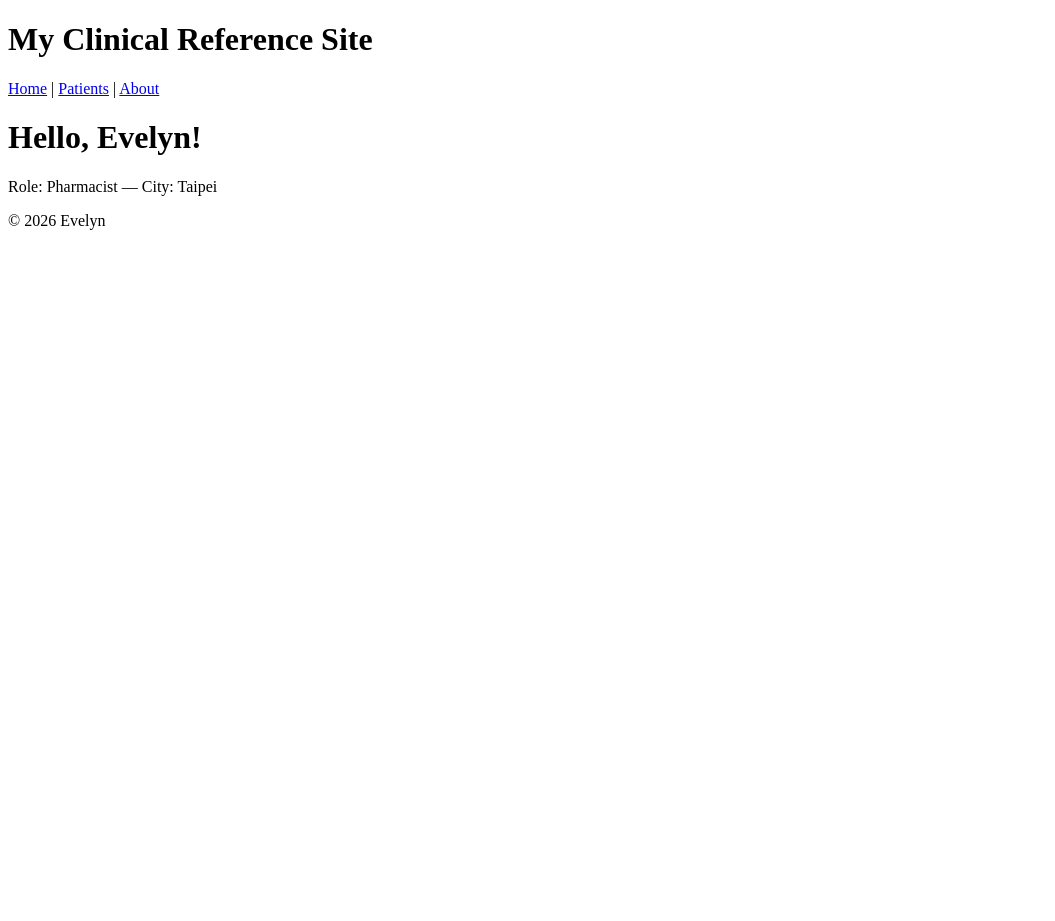
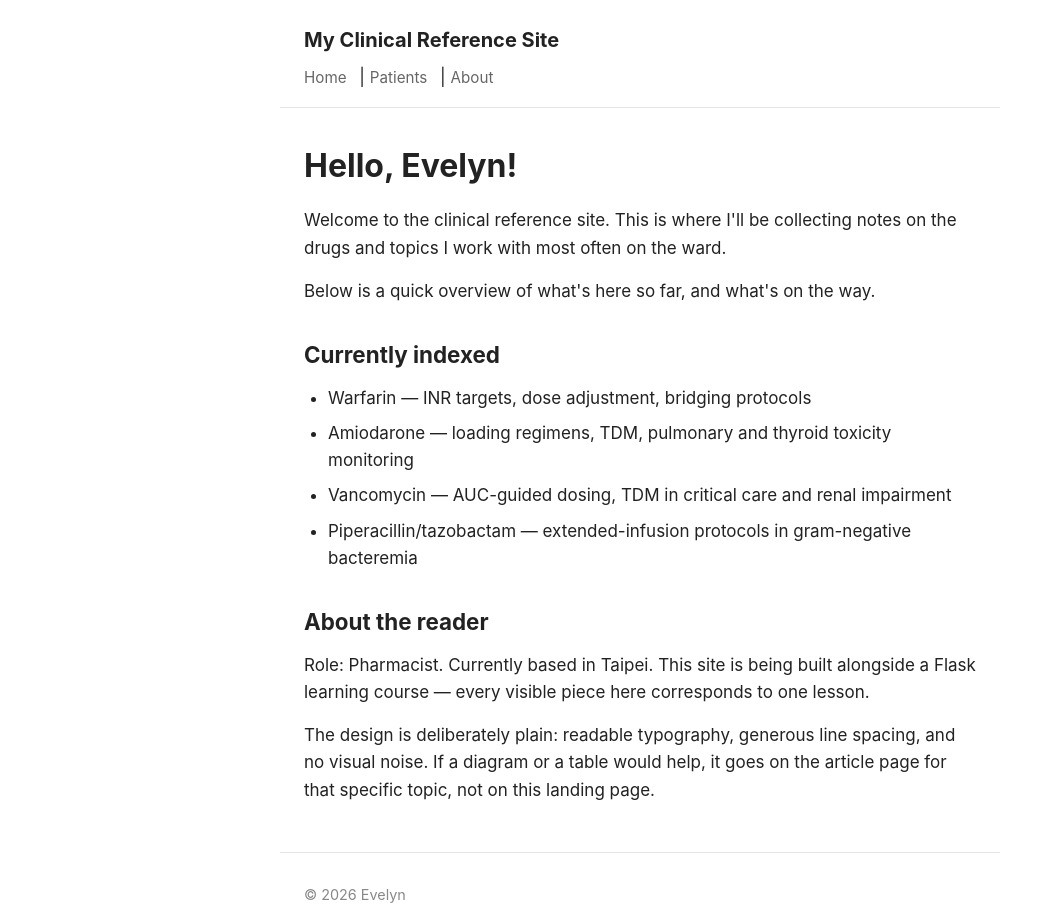
Before and after one commit to Evelyn68961/flask-app, a Flask app: page / in a window 1280 px wide. Shown: the whole page, without its empty margins (0-1055 px from the left). Before the commit the page ends 230 px from the top, so only its background shows below. Run offline with Flask 3, Linux system fonts and the light colour scheme.

Commit message:
static files + css

```diff
--- /dev/null
+++ b/static/style.css
@@ -0,0 +1,112 @@
+
+/* --- Layer 1: reset ------------------------- */
+/* Predictable box math; strip browser default page margins. */
+* {
+    box-sizing: border-box;
+}
+
+body {
+    margin: 0;
+    padding: 0;
+}
+
+/* --- Layer 2: typography -------------------- */
+/* System font stack + comfortable size, spacing, and color for long-form reading. */
+body {
+    font-family: -apple-system, BlinkMacSystemFont, "Segoe UI", Roboto, sans-serif;
+    font-size: 17px;
+    line-height: 1.6;
+    color: #222;
+}
+
+/* --- Layer 3: content container ------------- */
+/* Constrain line length; center on the page. */
+main {
+    max-width: 720px;
+    margin: 2rem auto;
+    padding: 0 1.5rem;
+}
+
+/* --- Layer 4: header/footer match container - */
+/* Keep header and footer aligned with main's left/right edges. */
+header,
+footer {
+    max-width: 720px;
+    margin: 0 auto;
+    padding: 0 1.5rem;
+}
+
+/* --- Layer 5: header polish ----------------- */
+/* Vertical rhythm, divider line, and softer nav links. */
+header {
+    padding-top: 1.5rem;
+    padding-bottom: 1rem;
+    margin-bottom: 2rem;
+    border-bottom: 1px solid #e5e5e5;
+}
+
+header h1 {
+    font-size: 1.25rem;
+    font-weight: 700;
+    margin: 0 0 0.5rem;
+}
+
+header nav a {
+    color: #666;
+    font-size: 0.95rem;
+    text-decoration: none;
+    margin-right: 0.5rem;
+}
+
+header nav a:hover {
+    color: #222;
+    text-decoration: underline;
+}
+
+/* --- Layer 6: article typography ------------ */
+/* Heading sizes, paragraph and list spacing inside <main>. */
+main h1 {
+    font-size: 2rem;
+    margin: 0 0 1rem;
+}
+
+main h2 {
+    font-size: 1.4rem;
+    margin: 2rem 0 0.75rem;
+}
+
+main p {
+    margin: 0 0 1rem;
+}
+
+main ul {
+    padding-left: 1.5rem;
+    margin: 0 0 1rem;
+}
+
+main li {
+    margin-bottom: 0.5rem;
+}
+
+/* --- Layer 7: footer ------------------------ */
+/* Muted, smaller, with a top divider mirroring the header. */
+footer {
+    margin-top: 3rem;
+    padding-top: 1rem;
+    border-top: 1px solid #e5e5e5;
+    color: #888;
+    font-size: 0.9rem;
+}
+
+/* --- Layer 8: warning badge ----------------- */
+/* Requires patients.html to use <span class="warning">…</span>
+   instead of inline style="color: red;". */
+.warning {
+    display: inline-block;
+    background: #fee;
+    color: #c00;
+    padding: 0.1rem 0.5rem;
+    border-radius: 4px;
+    font-size: 0.85rem;
+    margin-left: 0.5rem;
+}
--- a/templates/base.html
+++ b/templates/base.html
@@ -2,6 +2,7 @@
 <html>
 <head>
     <title>{% block title %}My Clincal Reference Site{% endblock %}</title>
+    <link rel="stylesheet" href="{{ url_for('static', filename='style.css') }}">
 </head>
 <body>
     <header>
--- a/templates/index.html
+++ b/templates/index.html
@@ -4,5 +4,24 @@
 
 {% block content %}
     <h1>Hello, {{ name }}!</h1>
-    <p>Role: {{ role }} — City: {{ city }}</p>
+    <p>Welcome to the clinical reference site. This is where I'll be collecting
+       notes on the drugs and topics I work with most often on the ward.</p>
+    <p>Below is a quick overview of what's here so far, and what's on the way.</p>
+
+    <h2>Currently indexed</h2>
+    <ul>
+        <li>Warfarin — INR targets, dose adjustment, bridging protocols</li>
+        <li>Amiodarone — loading regimens, TDM, pulmonary and thyroid toxicity monitoring</li>
+        <li>Vancomycin — AUC-guided dosing, TDM in critical care and renal impairment</li>
+        <li>Piperacillin/tazobactam — extended-infusion protocols in gram-negative bacteremia</li>
+    </ul>
+
+    <h2>About the reader</h2>
+    <p>Role: {{ role }}. Currently based in {{ city }}. This site is being built
+       alongside a Flask learning course — every visible piece here corresponds
+       to one lesson.</p>
+
+    <p>The design is deliberately plain: readable typography, generous line
+       spacing, and no visual noise. If a diagram or a table would help, it goes
+       on the article page for that specific topic, not on this landing page.</p>
 {% endblock %}
```
